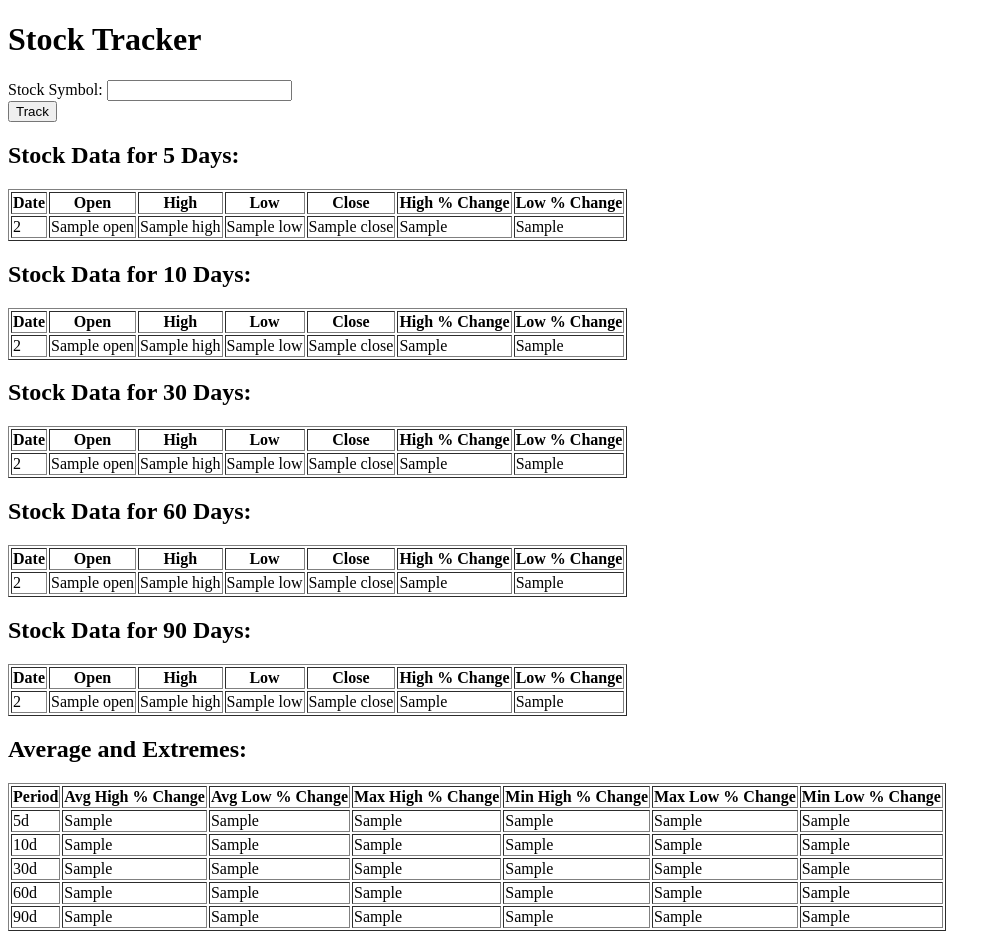
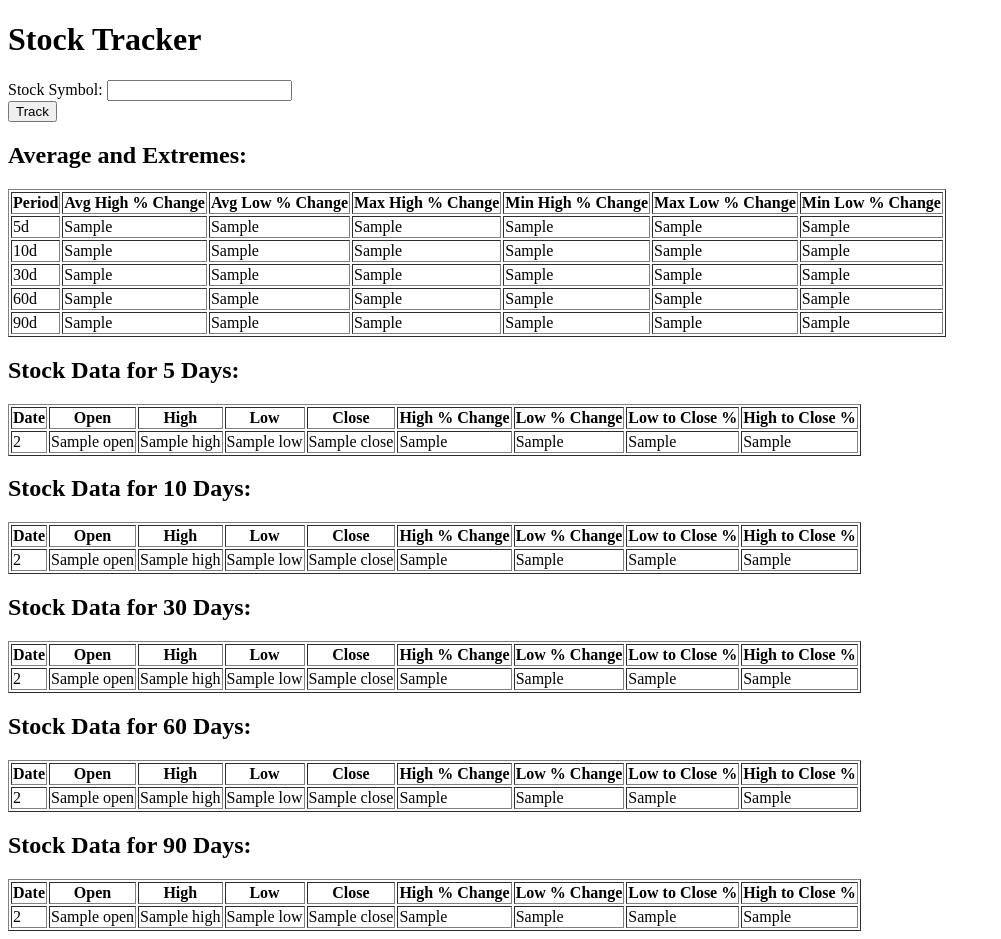
Before and after one commit to Ali0600/high-low-stock-trader-yf, a Flask app: template templates/index.html in a window 1280 px wide. Shown: the whole page, without its empty margins (0-1001 px from the left). Run offline with Flask 3, Linux system fonts and the light colour scheme; the template is opened without the code that fills it: most values are stand-ins (such as "Sample title", 1, 10 or a date in 2020).

Commit message:
Added High to Close and Low to Close data

```diff
--- a/app.py
+++ b/app.py
@@ -17,12 +17,12 @@ def track_stock(symbol):
 
     # Initialize dictionaries to store data for each time period
     stock_data = {
-        '1y': {'Date': [], 'Open': [], 'High': [], 'Low': [], 'Close': [], 'High % Change': [], 'Low % Change': []},
-        '90d': {'Date': [], 'Open': [], 'High': [], 'Low': [], 'Close': [], 'High % Change': [], 'Low % Change': []},
-        '60d': {'Date': [], 'Open': [], 'High': [], 'Low': [], 'Close': [], 'High % Change': [], 'Low % Change': []},
-        '30d': {'Date': [], 'Open': [], 'High': [], 'Low': [], 'Close': [], 'High % Change': [], 'Low % Change': []},
-        '10d': {'Date': [], 'Open': [], 'High': [], 'Low': [], 'Close': [], 'High % Change': [], 'Low % Change': []},
-        '5d': {'Date': [], 'Open': [], 'High': [], 'Low': [], 'Close': [], 'High % Change': [], 'Low % Change': []}
+        '1y': {'Date': [], 'Open': [], 'High': [], 'Low': [], 'Close': [], 'High % Change': [], 'Low % Change': [], 'Low to Close %': [], 'High to Close %': []},
+        '90d': {'Date': [], 'Open': [], 'High': [], 'Low': [], 'Close': [], 'High % Change': [], 'Low % Change': [], 'Low to Close %': [], 'High to Close %': []},
+        '60d': {'Date': [], 'Open': [], 'High': [], 'Low': [], 'Close': [], 'High % Change': [], 'Low % Change': [], 'Low to Close %': [], 'High to Close %': []},
+        '30d': {'Date': [], 'Open': [], 'High': [], 'Low': [], 'Close': [], 'High % Change': [], 'Low % Change': [], 'Low to Close %': [], 'High to Close %': []},
+        '10d': {'Date': [], 'Open': [], 'High': [], 'Low': [], 'Close': [], 'High % Change': [], 'Low % Change': [], 'Low to Close %': [], 'High to Close %': []},
+        '5d': {'Date': [], 'Open': [], 'High': [], 'Low': [], 'Close': [], 'High % Change': [], 'Low % Change': [], 'Low to Close %': [], 'High to Close %': []}
     }
 
     # Get the last 5 business days
@@ -36,6 +36,8 @@ def track_stock(symbol):
             # Calculate percentage changes for each day
             pct_change_high = ((row['High'] - row['Open']) / row['Open']) * 100
             pct_change_low = ((row['Low'] - row['Open']) / row['Open']) * 100
+            pct_change_low_to_close = ((row['Close'] - row['Low']) / row['Low']) * 100
+            pct_change_high_to_close = ((row['Close'] - row['High']) / row['High']) * 100
 
             # Add data to the 7 day dictionary
             stock_data['5d']['Date'].append(date.strftime('%Y-%m-%d'))
@@ -45,6 +47,8 @@ def track_stock(symbol):
             stock_data['5d']['Close'].append(row['Close'])
             stock_data['5d']['High % Change'].append(pct_change_high)
             stock_data['5d']['Low % Change'].append(pct_change_low)
+            stock_data['5d']['Low to Close %'].append(pct_change_low_to_close)
+            stock_data['5d']['High to Close %'].append(pct_change_high_to_close)
 
     # Get the last 10 business days
     business_days = pd.date_range(end=last_date, periods=11, freq=BDay())
@@ -57,6 +61,8 @@ def track_stock(symbol):
             # Calculate percentage changes for each day
             pct_change_high = ((row['High'] - row['Open']) / row['Open']) * 100
             pct_change_low = ((row['Low'] - row['Open']) / row['Open']) * 100
+            pct_change_low_to_close = ((row['Close'] - row['Low']) / row['Low']) * 100
+            pct_change_high_to_close = ((row['Close'] - row['High']) / row['High']) * 100
 
             # Add data to the 14 day dictionary
             stock_data['10d']['Date'].append(date.strftime('%Y-%m-%d'))
@@ -66,6 +72,8 @@ def track_stock(symbol):
             stock_data['10d']['Close'].append(row['Close'])
             stock_data['10d']['High % Change'].append(pct_change_high)
             stock_data['10d']['Low % Change'].append(pct_change_low)
+            stock_data['10d']['Low to Close %'].append(pct_change_low_to_close)
+            stock_data['10d']['High to Close %'].append(pct_change_high_to_close)
 
     # Get the last 30 business days
     business_days = pd.date_range(end=last_date, periods=31, freq=BDay())
@@ -78,6 +86,8 @@ def track_stock(symbol):
             # Calculate percentage changes for each day
             pct_change_high = ((row['High'] - row['Open']) / row['Open']) * 100
             pct_change_low = ((row['Low'] - row['Open']) / row['Open']) * 100
+            pct_change_low_to_close = ((row['Close'] - row['Low']) / row['Low']) * 100
+            pct_change_high_to_close = ((row['Close'] - row['High']) / row['High']) * 100
 
             # Add data to the 30 day dictionary
             stock_data['30d']['Date'].append(date.strftime('%Y-%m-%d'))
@@ -87,6 +97,8 @@ def track_stock(symbol):
             stock_data['30d']['Close'].append(row['Close'])
             stock_data['30d']['High % Change'].append(pct_change_high)
             stock_data['30d']['Low % Change'].append(pct_change_low)
+            stock_data['30d']['Low to Close %'].append(pct_change_low_to_close)
+            stock_data['30d']['High to Close %'].append(pct_change_high_to_close)
 
     # Get the last 60 business days
     business_days = pd.date_range(end=last_date, periods=64, freq=BDay())
@@ -99,6 +111,8 @@ def track_stock(symbol):
             # Calculate percentage changes for each day
             pct_change_high = ((row['High'] - row['Open']) / row['Open']) * 100
             pct_change_low = ((row['Low'] - row['Open']) / row['Open']) * 100
+            pct_change_low_to_close = ((row['Close'] - row['Low']) / row['Low']) * 100
+            pct_change_high_to_close = ((row['Close'] - row['High']) / row['High']) * 100
 
             # Add data to the 60 day dictionary
             stock_data['60d']['Date'].append(date.strftime('%Y-%m-%d'))
@@ -108,6 +122,8 @@ def track_stock(symbol):
             stock_data['60d']['Close'].append(row['Close'])
             stock_data['60d']['High % Change'].append(pct_change_high)
             stock_data['60d']['Low % Change'].append(pct_change_low)
+            stock_data['60d']['Low to Close %'].append(pct_change_low_to_close)
+            stock_data['60d']['High to Close %'].append(pct_change_high_to_close)
 
     # Get the last 90 business days
     business_days = pd.date_range(end=last_date, periods=95, freq=BDay())
@@ -120,6 +136,8 @@ def track_stock(symbol):
             # Calculate percentage changes for each day
             pct_change_high = ((row['High'] - row['Open']) / row['Open']) * 100
             pct_change_low = ((row['Low'] - row['Open']) / row['Open']) * 100
+            pct_change_low_to_close = ((row['Close'] - row['Low']) / row['Low']) * 100
+            pct_change_high_to_close = ((row['Close'] - row['High']) / row['High']) * 100
 
             # Add data to the 90 day dictionary
             stock_data['90d']['Date'].append(date.strftime('%Y-%m-%d'))
@@ -129,6 +147,8 @@ def track_stock(symbol):
             stock_data['90d']['Close'].append(row['Close'])
             stock_data['90d']['High % Change'].append(pct_change_high)
             stock_data['90d']['Low % Change'].append(pct_change_low)
+            stock_data['90d']['Low to Close %'].append(pct_change_low_to_close)
+            stock_data['90d']['High to Close %'].append(pct_change_high_to_close)
 
     # Calculate average high % change and low % change for each period
     for period in ['5d', '10d', '30d', '60d', '90d']:
--- a/templates/index.html
+++ b/templates/index.html
@@ -155,6 +37,146 @@
       </tr>
       {% endfor %}
     </table>
+    {% endif %} {% if stock_data %}
+    <h2>Stock Data for 5 Days:</h2>
+    <table border="1">
+      <tr>
+        <th>Date</th>
+        <th>Open</th>
+        <th>High</th>
+        <th>Low</th>
+        <th>Close</th>
+        <th>High % Change</th>
+        <th>Low % Change</th>
+        <th>Low to Close %</th>
+        <th>High to Close %</th>
+      </tr>
+      {% for i in range(5) %} {% if i < stock_data['5d']['Date']|length %}
+      <tr>
+        <td>{{ stock_data['5d']['Date'][i] }}</td>
+        <td>{{ stock_data['5d']['Open'][i] }}</td>
+        <td>{{ stock_data['5d']['High'][i] }}</td>
+        <td>{{ stock_data['5d']['Low'][i] }}</td>
+        <td>{{ stock_data['5d']['Close'][i] }}</td>
+        <td>{{ stock_data['5d']['High % Change'][i] }}</td>
+        <td>{{ stock_data['5d']['Low % Change'][i] }}</td>
+        <td>{{ stock_data['5d']['Low to Close %'][i] }}</td>
+        <td>{{ stock_data['5d']['High to Close %'][i] }}</td>
+      </tr>
+      {% endif %}{% endfor %}
+    </table>
+
+    <h2>Stock Data for 10 Days:</h2>
+    <table border="1">
+      <tr>
+        <th>Date</th>
+        <th>Open</th>
+        <th>High</th>
+        <th>Low</th>
+        <th>Close</th>
+        <th>High % Change</th>
+        <th>Low % Change</th>
+        <th>Low to Close %</th>
+        <th>High to Close %</th>
+      </tr>
+      {% for i in range(10) %} {% if i < stock_data['10d']['Date']|length %}
+      <tr>
+        <td>{{ stock_data['10d']['Date'][i] }}</td>
+        <td>{{ stock_data['10d']['Open'][i] }}</td>
+        <td>{{ stock_data['10d']['High'][i] }}</td>
+        <td>{{ stock_data['10d']['Low'][i] }}</td>
+        <td>{{ stock_data['10d']['Close'][i] }}</td>
+        <td>{{ stock_data['10d']['High % Change'][i] }}</td>
+        <td>{{ stock_data['10d']['Low % Change'][i] }}</td>
+        <td>{{ stock_data['10d']['Low to Close %'][i] }}</td>
+        <td>{{ stock_data['10d']['High to Close %'][i] }}</td>
+      </tr>
+      {% endif %}{% endfor %}
+    </table>
+
+    <h2>Stock Data for 30 Days:</h2>
+    <table border="1">
+      <tr>
+        <th>Date</th>
+        <th>Open</th>
+        <th>High</th>
+        <th>Low</th>
+        <th>Close</th>
+        <th>High % Change</th>
+        <th>Low % Change</th>
+        <th>Low to Close %</th>
+        <th>High to Close %</th>
+      </tr>
+      {% for i in range(30) %} {% if i < stock_data['30d']['Date']|length %}
+      <tr>
+        <td>{{ stock_data['30d']['Date'][i] }}</td>
+        <td>{{ stock_data['30d']['Open'][i] }}</td>
+        <td>{{ stock_data['30d']['High'][i] }}</td>
+        <td>{{ stock_data['30d']['Low'][i] }}</td>
+        <td>{{ stock_data['30d']['Close'][i] }}</td>
+        <td>{{ stock_data['30d']['High % Change'][i] }}</td>
+        <td>{{ stock_data['30d']['Low % Change'][i] }}</td>
+        <td>{{ stock_data['30d']['Low to Close %'][i] }}</td>
+        <td>{{ stock_data['30d']['High to Close %'][i] }}</td>
+      </tr>
+      {% endif %}{% endfor %}
+    </table>
+
+    <h2>Stock Data for 60 Days:</h2>
+    <table border="1">
+      <tr>
+        <th>Date</th>
+        <th>Open</th>
+        <th>High</th>
+        <th>Low</th>
+        <th>Close</th>
+        <th>High % Change</th>
+        <th>Low % Change</th>
+        <th>Low to Close %</th>
+        <th>High to Close %</th>
+      </tr>
+      {% for i in range(60) %} {% if i < stock_data['60d']['Date']|length %}
+      <tr>
+        <td>{{ stock_data['60d']['Date'][i] }}</td>
+        <td>{{ stock_data['60d']['Open'][i] }}</td>
+        <td>{{ stock_data['60d']['High'][i] }}</td>
+        <td>{{ stock_data['60d']['Low'][i] }}</td>
+        <td>{{ stock_data['60d']['Close'][i] }}</td>
+        <td>{{ stock_data['60d']['High % Change'][i] }}</td>
+        <td>{{ stock_data['60d']['Low % Change'][i] }}</td>
+        <td>{{ stock_data['60d']['Low to Close %'][i] }}</td>
+        <td>{{ stock_data['60d']['High to Close %'][i] }}</td>
+      </tr>
+      {% endif %}{% endfor %}
+    </table>
+
+    <h2>Stock Data for 90 Days:</h2>
+    <table border="1">
+      <tr>
+        <th>Date</th>
+        <th>Open</th>
+        <th>High</th>
+        <th>Low</th>
+        <th>Close</th>
+        <th>High % Change</th>
+        <th>Low % Change</th>
+        <th>Low to Close %</th>
+        <th>High to Close %</th>
+      </tr>
+      {% for i in range(90) %} {% if i < stock_data['90d']['Date']|length %}
+      <tr>
+        <td>{{ stock_data['90d']['Date'][i] }}</td>
+        <td>{{ stock_data['90d']['Open'][i] }}</td>
+        <td>{{ stock_data['90d']['High'][i] }}</td>
+        <td>{{ stock_data['90d']['Low'][i] }}</td>
+        <td>{{ stock_data['90d']['Close'][i] }}</td>
+        <td>{{ stock_data['90d']['High % Change'][i] }}</td>
+        <td>{{ stock_data['90d']['Low % Change'][i] }}</td>
+        <td>{{ stock_data['90d']['Low to Close %'][i] }}</td>
+        <td>{{ stock_data['90d']['High to Close %'][i] }}</td>
+      </tr>
+      {% endif %}{% endfor %}
+    </table>
     {% endif %}
   </body>
 </html>
```
Also changed, not shown: other parts of templates/index.html (+2 -120 lines).
